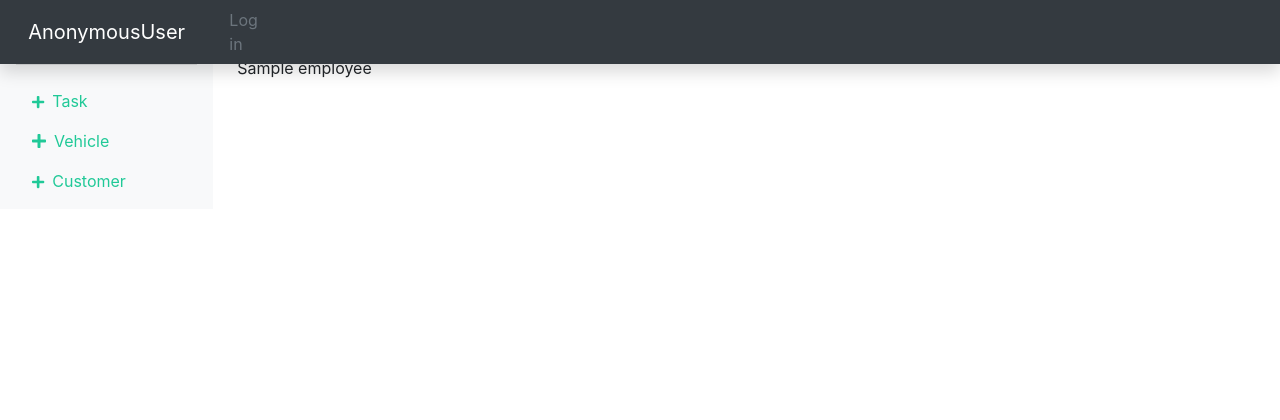
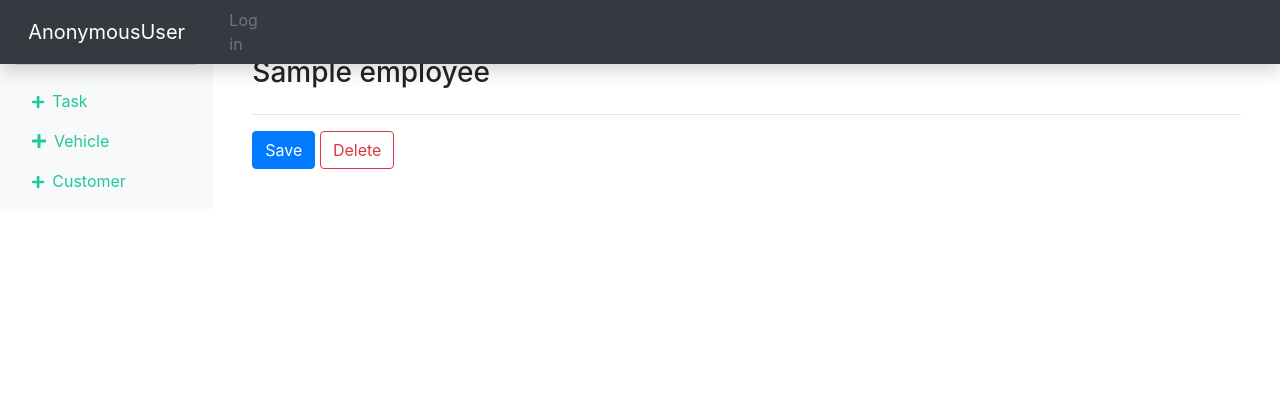
Before and after one commit to grinyahoo/wm-django, a Django app: template workshop/templates/workshop/employeeDetail.html in a window 1280 px wide. Shown: the top 420 px of the page. Run offline with Django 3.2, Linux system fonts and the light colour scheme; the template is opened without the code that fills it: most values are stand-ins (such as "Sample title", 1, 10 or a date in 2020); some libraries are stand-ins or nearby versions.

Commit message:
Employee detail template new markup

```diff
--- a/workshop/templates/workshop/employeeDetail.html
+++ b/workshop/templates/workshop/employeeDetail.html
@@ -1,4 +1,22 @@
 {% extends 'workshop/base.html' %}
+{% load crispy_forms_tags %}
 {% block content %}
-  <p>{{ employee }}</p>
+  <div class="container">
+    <div class="row">
+      <div class="col">
+        <h3>{{ employee.name }}</h3>
+      </div>
+    </div>
+    <hr />
+    <div class="row">
+      <div class="col-4">
+        <form action="{% url 'workshop:employeeDetail' employee.id %}">
+          {% csrf_token %}
+          {{ form|crispy }}
+          <button type="submit" class="btn btn-primary">Save</button>
+          <button type="button" class="btn btn-outline-danger">Delete</button>
+        </form>
+      </div>
+    </div>
+  </div>
 {% endblock %}
```
